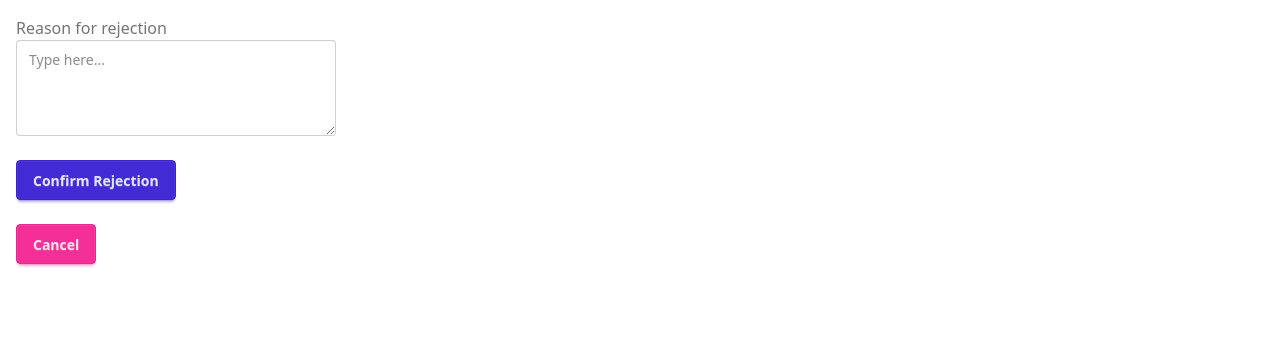
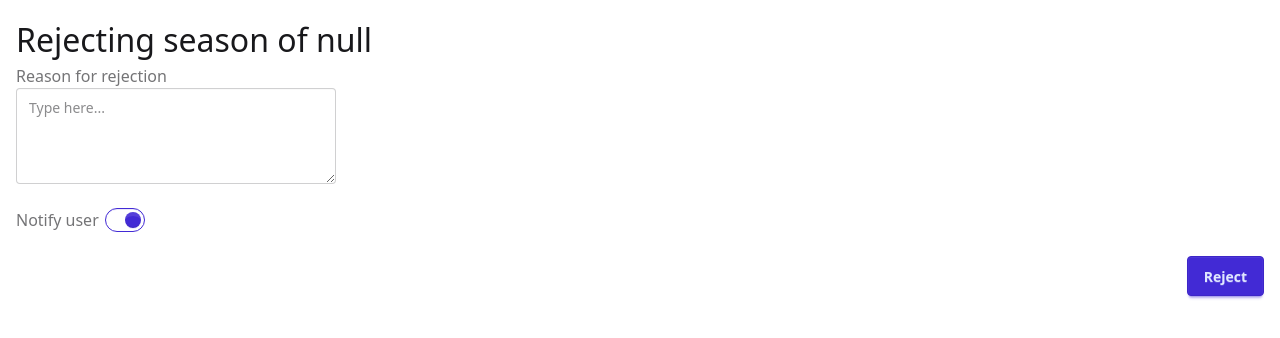
Before and after one commit to UniversityRadioYork/BaradDur, a Flask app: page /reject in a window 1280 px wide. Shown: the top 338 px of the page. Run offline with Flask 3, Linux system fonts and the light colour scheme; style sheets or scripts are compiled from the project's sources; some libraries are stand-ins or nearby versions.

Commit message:
Add notify user checkbox to rejection form

```diff
--- a/main.py
+++ b/main.py
@@ -134,9 +134,10 @@
 @app.route('/api/reject/<season_id>', methods=['POST'])
 def api_reject(season_id):
     if verifySession(session):
-        reason = request.get_json()
-        reason = reason['reason']
-        res = reject_season(season_id, reason, request.headers)
+        req = request.get_json()
+        reason = req['reason']
+        notify_user = req['notify_user']
+        res = reject_season(season_id, reason, notify_user, request.headers)
         return res
     else:
         return auth_route()
--- a/myradio_api.py
+++ b/myradio_api.py
@@ -122,9 +122,10 @@
     print("HAVE ALLOCATED: ", response.text)
     return response.json()
 
-def reject_season(season_id, reason, headers):
+def reject_season(season_id, reason, notify_user, headers):
     data = {
-        "reason": reason
+        "reason": reason,
+        "notify_user": notify_user
     }
     data_to_send = json.dumps(data)
     response = requests.put(f"{BASE_URL}/season/{season_id}/reject?" + KEY_STRING, data=data_to_send, headers=headers, verify=should_verify)
--- a/templates/index.html
+++ b/templates/index.html
@@ -91,7 +91,7 @@
 					<!-- Bottom buttons -->
 					<div class="pt-4 flex justify-end">
 						<div class="join">
-							<a href="/allocate/{{ section['season_id'] }}" class="btn btn-primary join-item">See More</a>
+							<a target="" href="/allocate/{{ section['season_id'] }}" class="btn btn-primary join-item">See More</a>
 							<button onclick="rejectSeason(event)" data-season="{{ section['season_id'] }}"
 								data-showname="{{ section['title'] }}" class="btn btn-secondary join-item">
 								Reject
@@ -153,7 +153,7 @@
 							<!-- Buttons -->
 							<div class="mt-auto pt-2 flex justify-end">
 								<div class="join">
-									<a href="/allocate/{{ section['season_id'] }}" class="btn btn-primary btn-md join-item">See More</a>
+									<a target="" href="/allocate/{{ section['season_id'] }}" class="btn btn-primary btn-md join-item">See More</a>
 									<button onclick="rejectSeason(event)" data-season="{{ section['season_id'] }}"
 										data-showname="{{ section['title'] }}" class="btn btn-secondary btn-md join-item">
 										Reject
@@ -188,7 +188,7 @@
 
 	<!-- rejection iframe modal -->
 	<div id="rejection-modal" class="modal">
-		<div class="modal-box !max-w-screen">
+		<div class="modal-box !max-w-[60vw] flex align-center justify-center"">
 			<iframe style="width: 50vw; height: 50vh;" src="" frameborder="0"></iframe>
 		</div>
 		<div class="modal-backdrop"></div>
--- a/templates/reject.html
+++ b/templates/reject.html
@@ -19,10 +19,12 @@
         <textarea id="reason" class="textarea textarea-bordered h-24" placeholder="Type here..."></textarea>
     </div>
 	<div class="form-control mt-6">
-        <button id="confirm-reject" class="btn btn-primary">Confirm Rejection</button>
-    </div>
-    <div class="form-control mt-6">
-        <button id="cancel-reject" class="btn btn-secondary">Cancel</button>
+		<label class="cursor-pointer label">
+			<span class="label-text">Notify user</span>
+			<input type="checkbox" id="notify_user" class="toggle toggle-primary" checked />
+		</label>
+    <div class="form-control mt-6 flex justify-end">
+        <button id="confirm-reject" class="btn btn-primary">Reject</button>
     </div>
 </body>
 <script>
@@ -30,28 +32,35 @@
         // get seasonName from url
         const urlParams = new URLSearchParams(window.location.search);
         const showName = urlParams.get('showName');
-        document.querySelector("#show-title").innerText = showName;
-    });
+        document.querySelector("#show-title").innerText = `Rejecting season of ${showName}`;
 		const rejectSeason = (e) => {
 			const reason = document.querySelector("#reason").value;
 			const seasonId = urlParams.get('seasonId');
+			const notifyUser = document.querySelector("#notify_user").checked;
 			fetch(`/api/reject/${seasonId}`, {
 				method: 'POST',
 				headers: {
 					'Content-Type': 'application/json'
 				},
-			body: JSON.stringify({ reason: reason })
+				body: JSON.stringify({
+					reason: reason,
+					notify_user: notifyUser
+				})
 			})
 			.then(response => response.json())
 			.then(data => {
 				const { status, payload } = data;
 				if (status === "OK") {
-				location.reload();
+					alert('Successfully rejected season: ' + String(payload));
 				} else {
 					alert("Failed to reject: " + String(payload));
 				}
 			})
 			.catch(error => console.error('Error:', error));
 		}
+
+		document.querySelector("#confirm-reject").addEventListener("click", rejectSeason);
+
+    });
 </script>
 </html>
```
Lines whose indentation alone changed are shown as unchanged.
